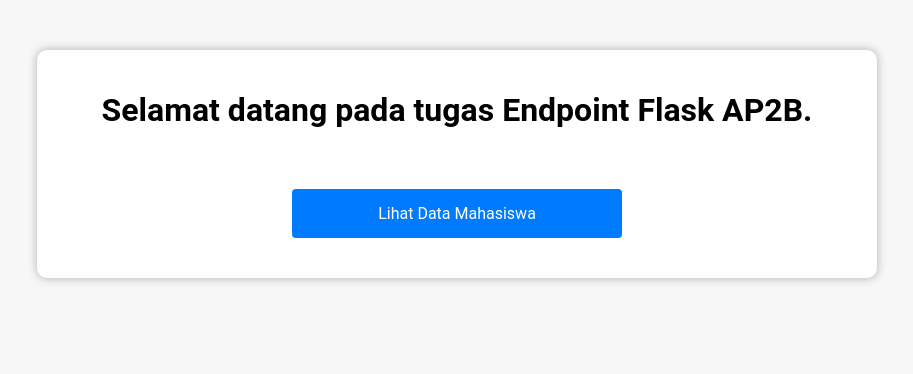
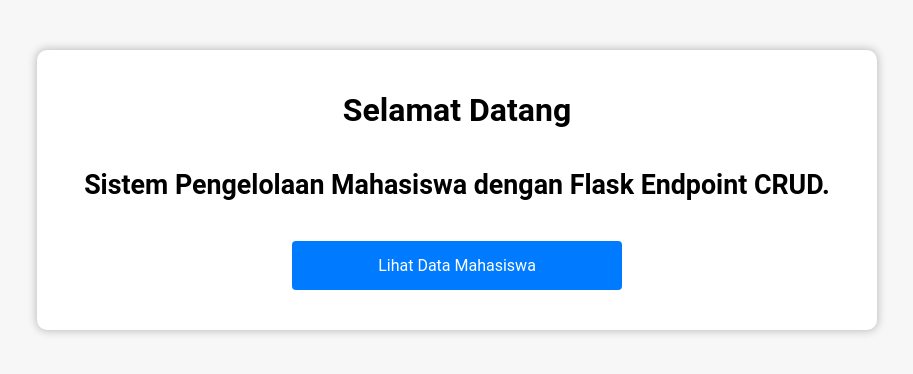
Before and after one commit to fidhera/Flask-app, a Flask app: page / in a window 1280 px wide. Shown: the top 374 px of the page, without its empty margins (183-1096 px from the left). Run offline with Flask 3, Linux system fonts and the light colour scheme.

Commit message:
Add files via upload

```diff
--- a/templates/add_student.html
+++ b/templates/add_student.html
@@ -4,7 +4,7 @@
     <meta charset="UTF-8">
     <meta name="viewport" content="width=device-width, initial-scale=1.0">
     <title>Tambah Data Mahasiswa</title>
-    <link rel="stylesheet" href="{{ url_for('static', filename='css/style.css') }}">
+    <link rel="stylesheet" href="{{ url_for('static', filename='css/add.css') }}">
 
 </head>
 <body>
--- a/templates/datajson.html
+++ b/templates/datajson.html
@@ -5,7 +5,8 @@
     <meta http-equiv="X-UA-Compatible" content="IE=edge">
     <meta name="viewport" content="width=device-width, initial-scale=1.0">
     <title>Data Mahasiswa</title>
-    <link rel="stylesheet" href="{{ url_for('static', filename='css/style.css') }}">
+    <link rel="stylesheet" href="{{ url_for('static', filename='css/data.css') }}">
+    <link href="https://fonts.googleapis.com/css2?family=Roboto:wght@400;500;700&display=swap" rel="stylesheet">
 </head>
 <body>
     <div class="container">
--- a/templates/del_student.html
+++ b/templates/del_student.html
@@ -4,7 +4,7 @@
     <meta charset="UTF-8">
     <meta name="viewport" content="width=device-width, initial-scale=1.0">
     <title>Hapus Data Mahasiswa</title>
-    <link rel="stylesheet" href="{{ url_for('static', filename='css/style.css') }}">
+    <link rel="stylesheet" href="{{ url_for('static', filename='css/del.css') }}">
 </head>
 <body>
     <h1>Hapus Data Mahasiswa</h1>
--- a/templates/edit_student.html
+++ b/templates/edit_student.html
@@ -4,7 +4,7 @@
     <meta charset="UTF-8">
     <meta name="viewport" content="width=device-width, initial-scale=1.0">
     <title>Edit Data Mahasiswa</title>
-    <link rel="stylesheet" href="{{ url_for('static', filename='css/style.css') }}">
+    <link rel="stylesheet" href="{{ url_for('static', filename='css/edit.css') }}">
 </head>
 <body>
     <h1>Edit Data Mahasiswa</h1>
@@ -28,7 +28,6 @@
         <label for="npm">NPM:</label>
         <input type="number" id="npm" name="npm" required><br><br>
 
-        <button type="button" onclick="loadData()">Tampilkan Data</button>
         <button type="button" onclick="updateData()">Update</button>
         <a href="/datajson" class="btnback">Kembali</a>
     </form>
--- a/templates/index.html
+++ b/templates/index.html
@@ -4,12 +4,13 @@
     <meta charset="UTF-8">
     <meta http-equiv="X-UA-Compatible" content="IE=edge">
     <meta name="viewport" content="width=device-width, initial-scale=1.0">
-    <title>Welcome</title>
+    <title>Flask Endpoint CRUD</title>
     <link rel="stylesheet" href="{{ url_for('static', filename='css/style.css') }}">
 </head>
 <body>
     <div class="container">
-        <h1>Selamat datang pada tugas Endpoint Flask AP2B.</h1>
+        <h1>Selamat Datang</h1>
+        <h2>Sistem Pengelolaan Mahasiswa dengan Flask Endpoint CRUD.</h2>
         <a href="/datajson" class="btn">Lihat Data Mahasiswa</a>
     </div>
 </body>
```
